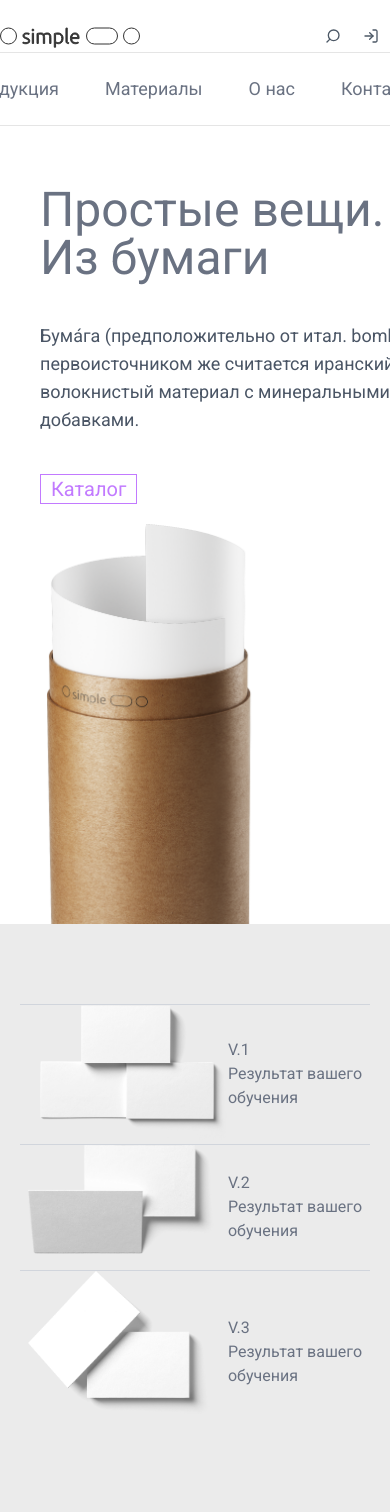
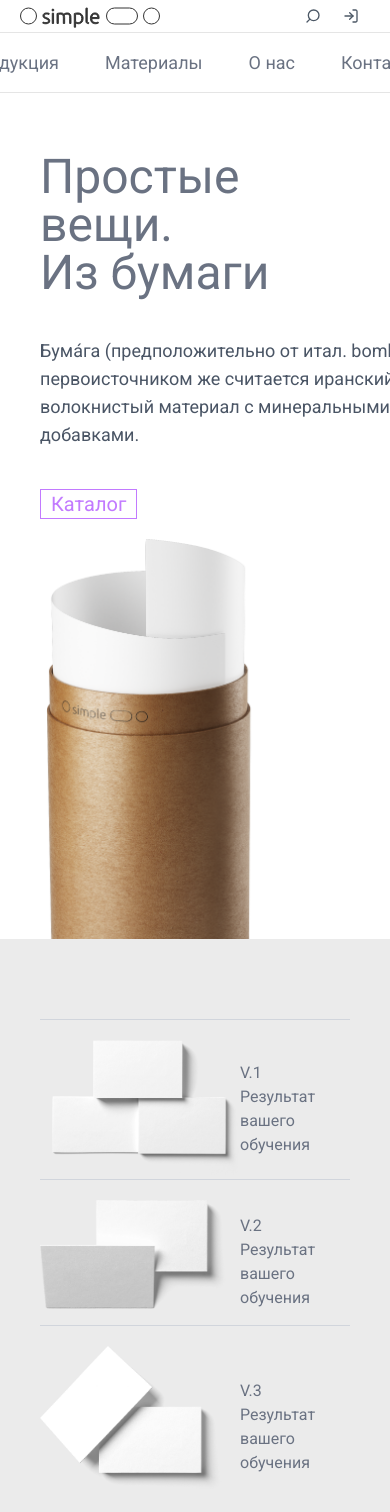
Before and after one commit to KickAsMan/simplepaper, a Next.js app: page / in a window 390 px wide. Shown: the top 1512 px of the page. Built offline with nearby package versions, Linux system fonts and the light colour scheme.

Commit message:
Refactor layout and styling in multiple components for improved responsiveness and consistency

```diff
--- a/components/footer.tsx
+++ b/components/footer.tsx
@@ -7,7 +7,7 @@ import { Youtube } from "@/public/youtube";
 
 export const Footer = () => {
     return (
-        <div className="bg-gray-800 flex justify-around py-5">
+        <div className="bg-gray-800 flex justify-around items-center py-5 ">
             <div>
                 <Logo className="stroke-white" />
             </div>
--- a/components/header.tsx
+++ b/components/header.tsx
@@ -11,17 +11,17 @@ export const Header = () => {
     const [inputVisible, setInputVisible] = React.useState(false);
     return (
         <div className=" border-b border-w-max">
-            <div className="w-full my-5 justify-between flex flex-wrap items-center max-w-[1110px] m-auto @container ">
-                <div className="w-2.5">
+            <div className="w-full  justify-between flex flex-wrap items-center max-w-[1110px] md:h-15 m-auto @container ">
+                <div className="w-2.5 pl-5">
                     <Logo />
                 </div>
-                <div className="ml-auto flex justify-center max-md:pt-5 max-md:order-3 max-md:w-full max-md:border-t">
+                <div className="ml-auto flex justify-center items-center max-md:h-15 max-md:order-3 max-md:w-full max-md:border-t">
                     <Button variant="headerButton">Продукция</Button>
                     <Button variant="headerButton">Материалы</Button>
                     <Button variant="headerButton">О нас</Button>
                     <Button variant="headerButton">Контакты</Button>
                 </div>
-                <div className="max-md:order-2">
+                <div className="max-md:order-2 pr-5">
                     <Button variant="otherButtons" onClick={() => setInputVisible(!inputVisible)}><SearchLogo /></Button>
                     <SearchInput className={`transition-all duration-400 ease-in-out ${inputVisible ? "max-w-[224px] mt-0 mb-0" : "max-w-0 pointer-events-none"}`} placeholder="Найти" />
                     <Button variant="otherButtons"><ExitLogo /></Button>
--- a/components/hero.tsx
+++ b/components/hero.tsx
@@ -4,15 +4,15 @@ import { Button } from "./ui/button";
 export const Hero = () => {
     return (
         <div className="max-w-[1110px] m-auto">
-            <div className="w-full flex justify-center max-[950px]:flex-col max-[950px]:mx-10 md:mx-30 mt-15">
+            <div className="w-full flex justify-center max-[950px]:flex-col max-[950px]:px-10 md:px-30 pt-15">
                 <div>
                     <h1 className="text-5xl text-gray-500">Простые вещи.<br></br> Из бумаги</h1>
                     <p className="text-lg mt-10 text-gray-600 w-[445px] h-[110]">Бума́га (предположительно от итал. bombagia, первоисточником же считается иранский) — волокнистый материал с минеральными добавками. </p>
                     <Button variant="largeButton" className=" w-[255] h-[70]">Каталог</Button>
                 </div>
-                <div className="w-full max-[950px]:mt-5">
+                <div className="w-full max-[950px]:mt-5 flex">
                     <picture>
-                        <source srcSet="./cuttubus.png" media="(min-width: 950px)" />
+                        <source srcSet="./cuttubus.png" media="(min-width: 1080px)" />
                         <img src="./BigTubus.png" alt="bigtubus" className="h-[400px]" />
                     </picture>
                 </div>
--- a/components/products.tsx
+++ b/components/products.tsx
@@ -3,7 +3,7 @@ import { Button } from "./ui/button";
 
 export const Products = () => {
     return (
-        <div className="flex justify-center pt-20 pb-20 max-w-[1110px] m-auto gap-5 max-[750px]:flex-col">
+        <div className="flex justify-center pt-20 pb-20 max-w-[1110px] m-auto gap-5 max-[600px]:flex-col">
             <div className="flex justify-between items-center gap-5 max-[1150px]:flex-col">
                 <div className="flex-col flex items-start h-110 ">
                     <img src="./product1cut.jpg" alt="product1" />
--- a/components/result.tsx
+++ b/components/result.tsx
@@ -2,23 +2,23 @@
 export const Result = () => {
     return (
         <div className="bg-[#EBEBEB] ">
-            <div className="max-w-[1110px] m-auto">
+            <div className="max-w-[1110px] m-auto px-5">
                 <div className="justify-between flex max-[860px]:flex-col max-[860px]:px-5 pt-20 mb-20">
-                    <div className="flex justify-center items-center border-t border-gray-300"  >
+                    <div className="flex justify-center items-center border-t border-gray-300 pt-5"  >
                         <img src="./V1.png" alt="V1" width={200} />
                         <div>
                             <h1>V.1</h1>
                             <p>Результат вашего<br />обучения</p>
                         </div>
                     </div>
-                    <div className="flex justify-center items-center border-t border-gray-300">
+                    <div className="flex justify-center items-center border-t border-gray-300 pt-5">
                         <img src="./V2.png" alt="V1" width={200} />
                         <div>
                             <h1>V.2</h1>
                             <p>Результат вашего<br />обучения</p>
                         </div>
                     </div>
-                    <div className="flex justify-center items-center border-t border-gray-300">
+                    <div className="flex justify-center items-center border-t border-gray-300 pt-5">
                         <img src="./V3.png" alt="V1" width={200} />
                         <div>
                             <h1>V.3</h1>
--- a/components/sketchbook.tsx
+++ b/components/sketchbook.tsx
@@ -2,7 +2,7 @@ import { Button } from "./ui/button";
 
 export const Sketchbook = () => {
     return (
-        <div className="max-w-[1100px] m-auto pt-20 justify-between items-center flex">
+        <div className="max-w-[1100px] m-auto pt-20 justify-between items-center flex px-5">
             <div className="w-80">
                 <h1 className="text-4xl">Simple скетчбук</h1>
                 <p className="mt-5">80 листов, твердая обложка, бумага Fabriano 200 г/м2. Подойдет и для графики и для акварели. Для самых смелых творческих замыслов!</p>
```
